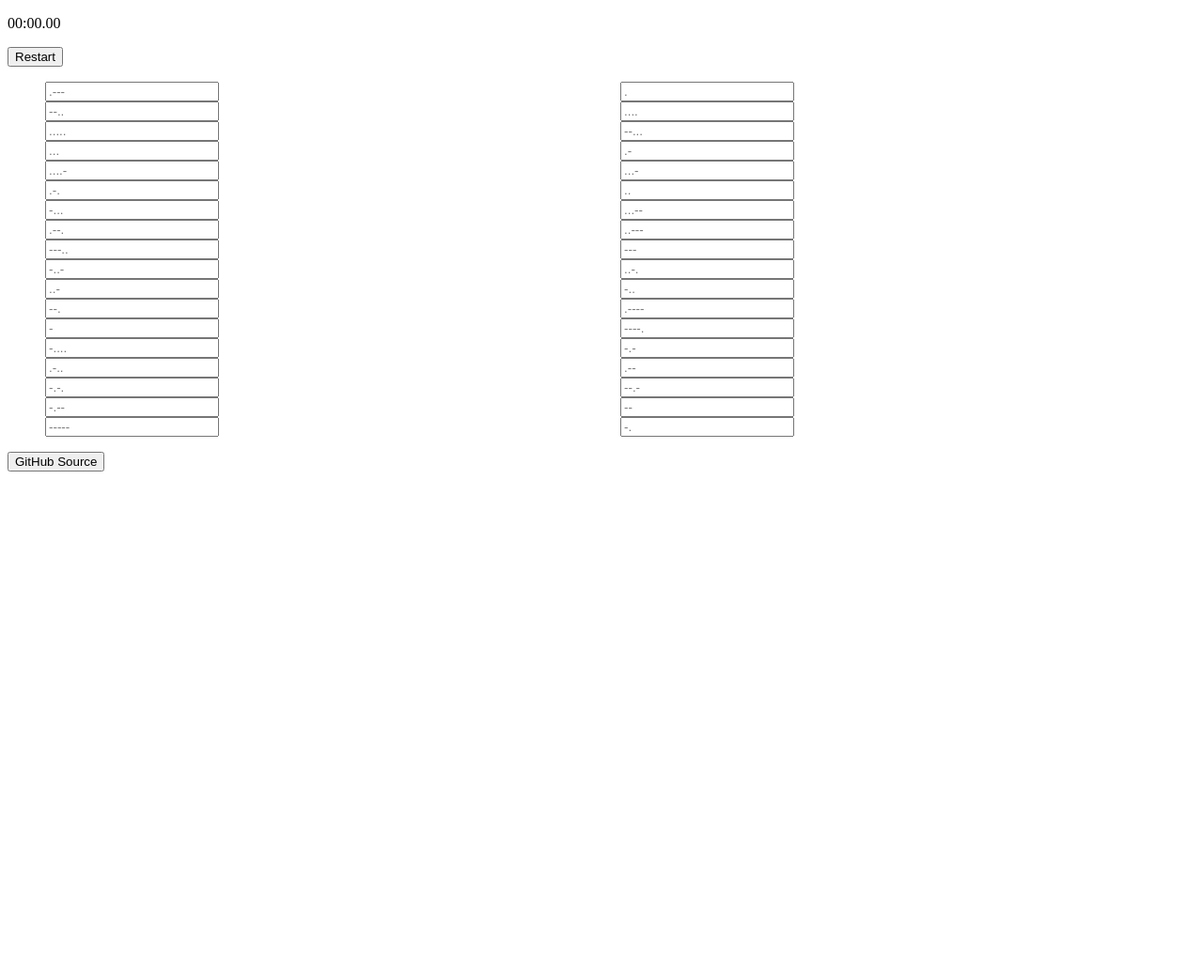
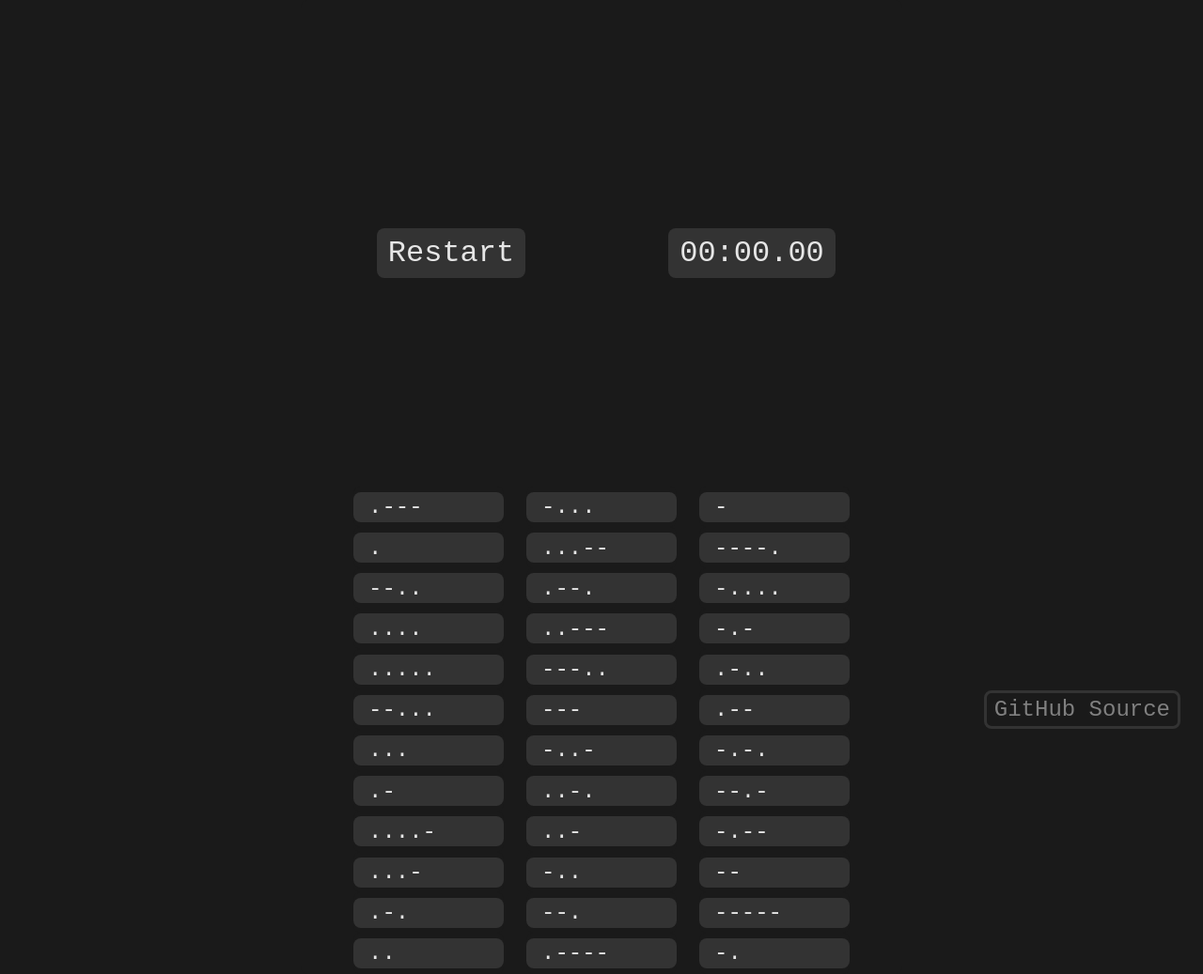
Before and after one commit to 0dpe/Linux-Journey, a plain HTML site: page index.html in a window 1280 px wide. Shown: the whole page at 94% size. Before the commit the page ends 800 px from the top, so only its background shows below. Drawn offline with Linux system fonts and the light colour scheme; a web font is replaced by a local one.

Commit message:
Update style.css

```diff
--- a/style.css
+++ b/style.css
@@ -1,9 +1,109 @@
-input:focus {
+:root {
+    --gray-base-10: hsl(0, 0%, 10%);
+    --gray-15: hsl(0, 0%, 15%);
+    --gray-20: hsl(0, 0%, 20%);
+    --gray-25: hsl(0, 0%, 25%);
+    --gray-30: hsl(0,0%, 30%);
+    --gray-35: hsl(0, 0%, 35%);
+    --gray-50: hsl(0, 0%, 50%);
+    --gray-60: hsl(0, 0%, 60%);
+    --gray-text-90: hsl(0, 0%, 90%);
+}
+
+* {
+    font: 300 3dvh "Chivo Mono", monospace; /* Weight: 100-900 */
+
+    margin: 0;
+    padding: 0;
+
+    color: var(--gray-text-90);
+    background: var(--gray-base-10);
+
+    border: none;
+    border-radius: 1dvh;
+
+    box-sizing: border-box;
     outline: none;
+    list-style-type: none;
+}
+
+body {
+    display: grid;
+    align-content: center;
+    justify-content: center;
+    justify-items: center;
+    justify-self: center;
+    align-items: center;
+    align-self: center;
+    grid-template-columns: 40dvh 40dvh;
+    grid-template-rows: 1fr 1fr;
+    grid-template-areas:
+        "reset stopwatch"
+        "list list";
+    gap: 0 0;
+}
+
+/* Display Font Space Color Border Other */
+
+#stopwatch {
+    grid-area: stopwatch;
+    font-size: 4dvh;
+    padding: 1dvh 1.5dvh;
+    margin: 4dvh 0 1.5dvh 0;
+    color: var(--gray-text-90);
+    background-color: var(--gray-20);
+}
+
+#stopwatch.running {
+    color: var(--gray-60);
+    background-color: var(--gray-15);
+}
+
+#btn-restart {
+    grid-area: reset;
+    font-size: 4dvh;
+    padding: 1dvh 1.5dvh;
+    margin: 4dvh 0 1.5dvh 0;
+    color: var(--gray-text-90);
+    background-color: var(--gray-20);
 }
 
 #morse-list {
-    list-style-type: none;
-    display: grid;
-    grid-template-columns: repeat(2, 1fr);
+    grid-area: list;
+    column-count: 3;
+    column-gap: 3dvh;
+    caret-color: transparent;
 }
+
+#morse-list input {
+    width: 20dvh;
+    height: 4dvh;
+    padding: .5dvh;
+    margin: .7dvh 0;
+    text-indent: 0.5em;
+    text-transform: uppercase;
+    background-color: var(--gray-20);
+}
+
+#morse-list input::placeholder {
+    color: inherit;
+}
+
+#morse-list input[readOnly] {
+    color: var(--gray-60);
+    background-color: var(--gray-15);
+}
+
+#morse-list input:not([readOnly]):focus {
+    background-color: var(--gray-25);
+}
+
+#btn-github {
+    position: fixed;
+    padding: .5dvh 1dvh;
+    margin: 0 3dvh 3dvh 0;
+    bottom: 0;
+    right: 0;
+    color: var(--gray-50);
+    border: 0.4dvh solid var(--gray-20);
+}
```
